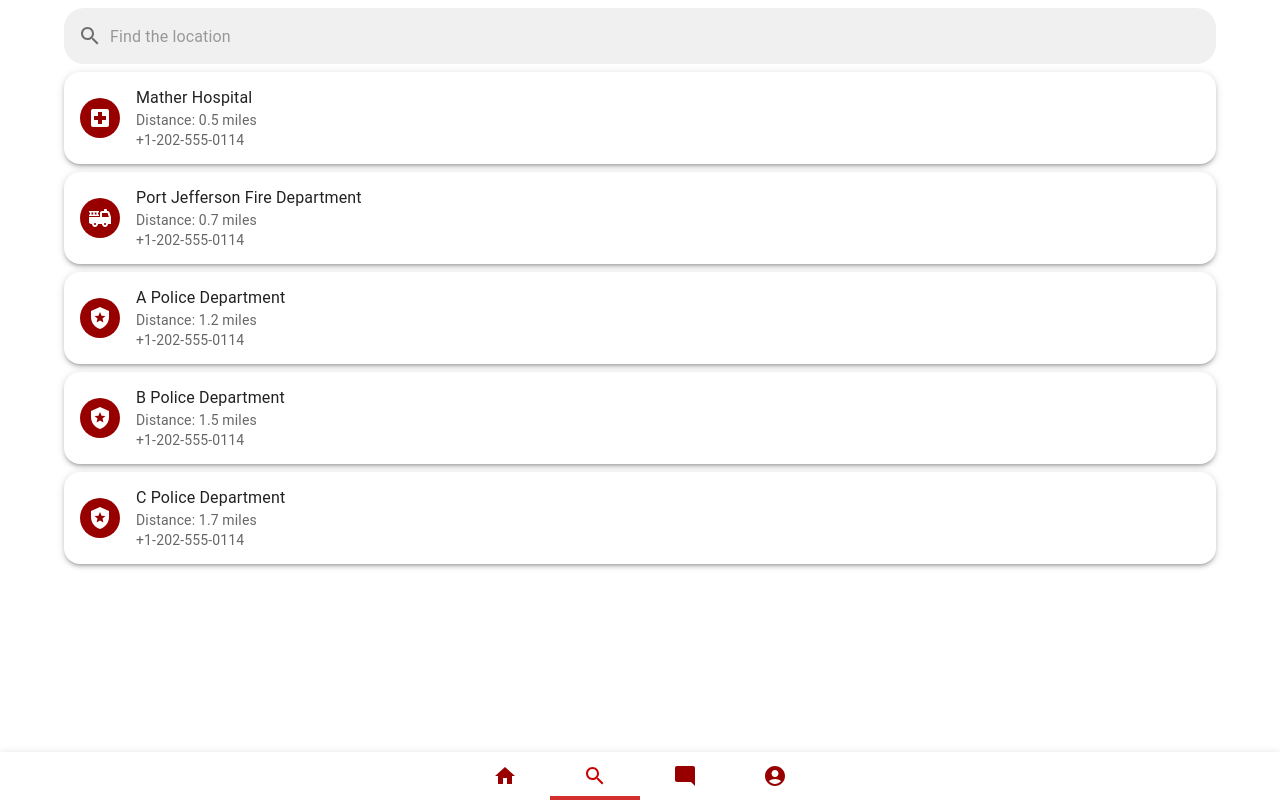
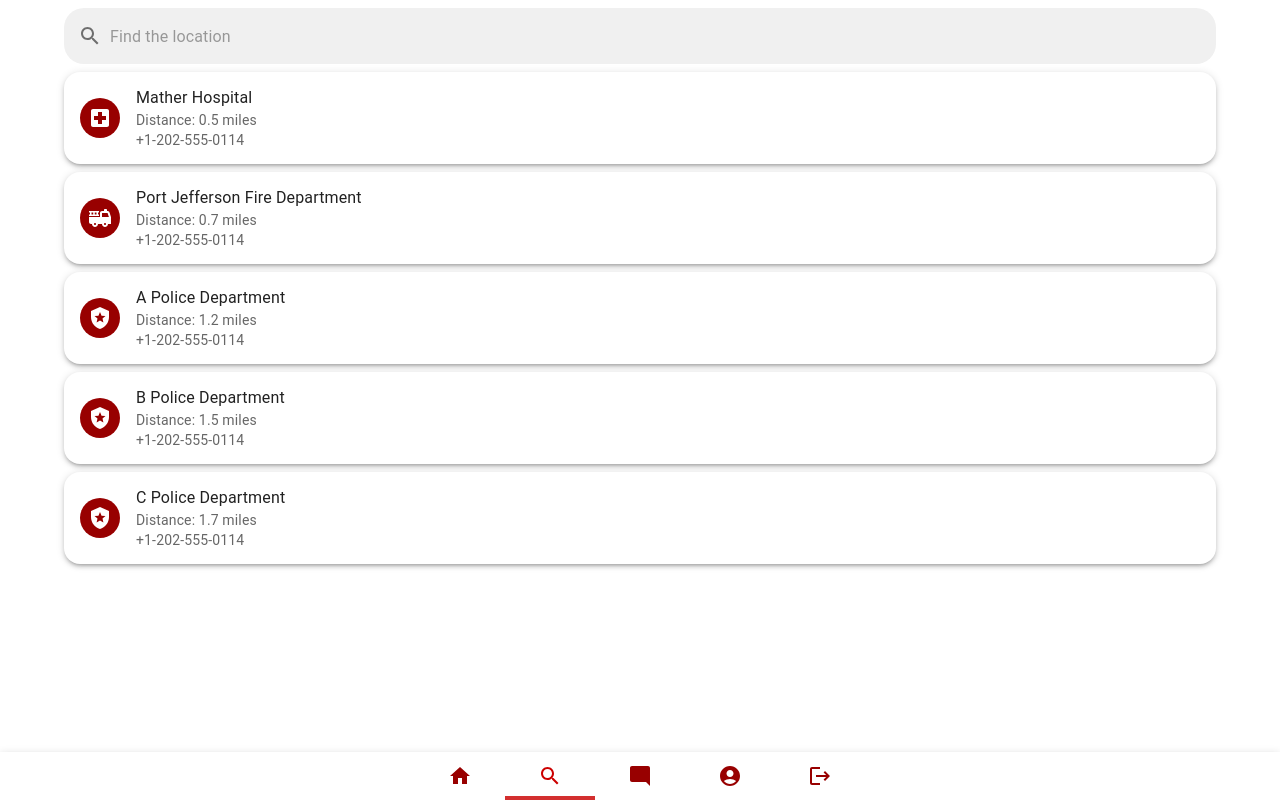
Before and after one commit to SIRIUS-HopperHacks/sirius-frontend, a React app: page /shelters in a window 1280 px wide. Built offline with nearby package versions, Linux system fonts and the light colour scheme.

Commit message:
ADD: created quit button

```diff
--- a/src/components/molecules/BottomNavBar.tsx
+++ b/src/components/molecules/BottomNavBar.tsx
@@ -1,6 +1,12 @@
 import React from "react";
 import { Tabs, Tab } from "@mui/material";
-import { Home, Search, ModeComment, AccountCircle } from "@mui/icons-material"
+import {
+  Home,
+  Search,
+  ModeComment,
+  AccountCircle,
+  Logout,
+} from "@mui/icons-material";
 
 interface BottomNavigationBarProps {
   value: number;
@@ -65,6 +71,15 @@
         icon={<AccountCircle />}
         onClick={() => onClick(3)}
       />
+      <Tab
+        sx={{
+          color: "#980000",
+          "&.Mui-selected": { color: "#cc0000" },
+          "&:hover": { color: "#cc0000" },
+        }}
+        icon={<Logout />}
+        onClick={() => onClick(4)}
+      />
     </Tabs>
   );
 };
--- a/src/components/pages/HomePage.tsx
+++ b/src/components/pages/HomePage.tsx
@@ -26,6 +26,9 @@
     }
     else if (newValue === 1) {
       navigate("/shelters");
+    }
+    else if (newValue === 4) {
+      navigate("/");
     }
   };
 
--- a/src/components/pages/ShelterPage.tsx
+++ b/src/components/pages/ShelterPage.tsx
@@ -99,6 +99,9 @@
     } else if (newValue === 1) {
       navigate("/shelters");
     }
+    else if (newValue === 4) {
+      navigate("/");
+    }
   };
 
   const handleShelterClick = (shelter: any) => {
--- a/src/components/pages/SpecificShelterPage.tsx
+++ b/src/components/pages/SpecificShelterPage.tsx
@@ -45,6 +45,9 @@
       navigate("/homepage");
     } else if (newValue === 1) {
       navigate("/shelters");
+    }
+    else if (newValue === 4) {
+      navigate("/");
     }
   };
   const shelter = location.state?.shelter;
```
